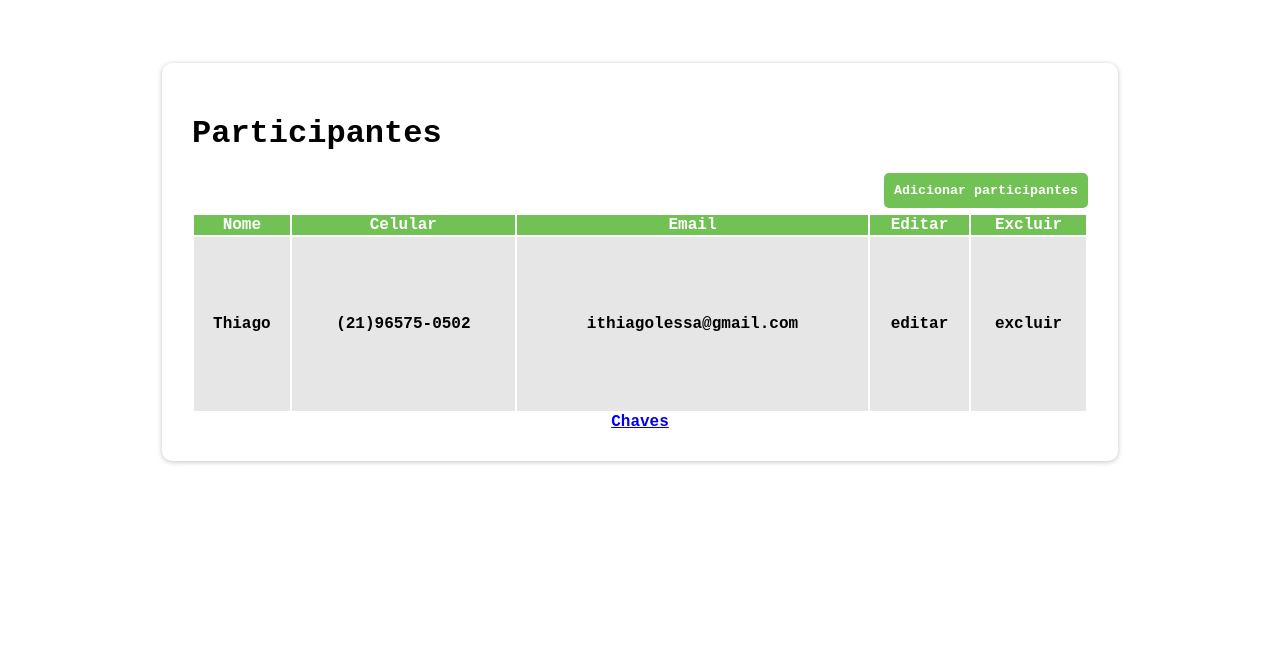
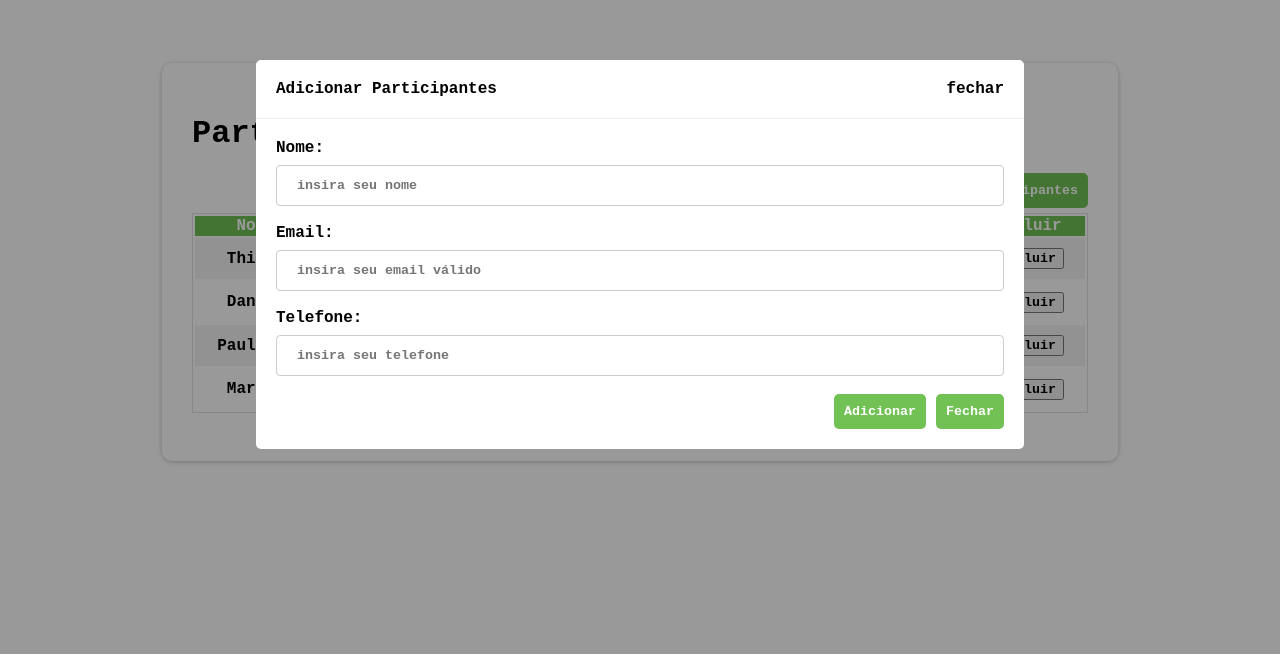
Before and after one commit to iThiagoLessa/torneio-zbra, a React (Create React App) app: page / in a window 1280 px wide. Shown: the part 146-816 px from the top of the page. Built offline with nearby package versions, Linux system fonts and the light colour scheme.

Commit message:
adição de participante

```diff
--- /dev/null
+++ b/src/assets/css/adicionarParticipantes.css
@@ -0,0 +1,68 @@
+.formulario {
+  position: absolute;
+  width: 100%;
+  height: 100%;
+  top: 0;
+  left: 0;
+  background-color: #00000066;
+  display: flex;
+  justify-content: center;
+  align-items: center;
+}
+.formulario div {
+  background-color: white;
+  width: 60%;
+  border-radius: 5px;
+}
+.formulario div header {
+  padding: 20px;
+  border-bottom: 1px solid #ebebeb;
+  display: flex;
+  justify-content: space-between;
+}
+.formulario div form {
+  padding: 20px;
+}
+.formulario div form input {
+  width: 100%;
+  padding: 12px 20px;
+  margin: 8px 0;
+  display: inline-block;
+  border: 1px solid #ccc;
+  border-radius: 4px;
+  box-sizing: border-box;
+}
+.formulario div form input:focus {
+  outline: 1px solid #4fdb21;
+}
+.formulario div form div {
+  display: flex;
+  flex-direction: column;
+  width: 100%;
+  margin-bottom: 10px;
+}
+.formulario div form div label {
+  text-align: left;
+}
+.formulario div form footer {
+  display: flex;
+  justify-content: flex-end;
+}
+.formulario div form footer button {
+  margin-left: 10px;
+  cursor: pointer;
+  background-color: #71c155;
+  color: white;
+  border: 0;
+  padding: 10px;
+  border-radius: 5px;
+}
+.formulario div form footer button:hover {
+  background-color: #55a739;
+}
+.formulario div form footer button:focus {
+  outline: none;
+  outline-width: 0;
+}
+
+/*# sourceMappingURL=adicionarParticipantes.css.map */
--- a/src/assets/css/participantes.css
+++ b/src/assets/css/participantes.css
@@ -2,17 +2,17 @@
   width: 100%;
   height: 200px;
   padding: 0;
+  border: 1px solid #e0e0e0;
 }
 .content table thead {
   background-color: #71c155;
   color: white;
 }
-.content table tbody {
-  background-color: gray;
+.content table tbody tr:nth-child(odd) {
+  background-color: #f2f2f2;
 }
 .content table tbody td {
   padding: 0;
-  background-color: #e6e6e6;
 }
 .content .add {
   display: flex;
@@ -30,5 +30,9 @@
 .content .add button:hover {
   background-color: #55a739;
 }
+.content .add button:focus {
+  outline: none;
+  outline-width: 0;
+}
 
 /*# sourceMappingURL=participantes.css.map */
--- /dev/null
+++ b/src/assets/sass/adicionarParticipantes.scss
@@ -0,0 +1,67 @@
+$primary-back-color: #71c155;
+.formulario {
+    position: absolute;
+    width: 100%;
+    height: 100%;
+    top: 0;
+    left: 0;
+    background-color: #00000066;
+    display: flex;
+    justify-content: center;
+    align-items: center;
+    div {
+        background-color: white;
+        width: 60%;
+        border-radius: 5px;
+        header {
+            padding: 20px;
+            border-bottom: 1px solid rgb(235, 235, 235);
+            display: flex;
+            justify-content: space-between;
+        }
+        form {
+            padding: 20px;
+            input {
+                width: 100%;
+                padding: 12px 20px;
+                margin: 8px 0;
+                display: inline-block;
+                border: 1px solid #ccc;
+                border-radius: 4px;
+                box-sizing: border-box;
+                &:focus {
+                    outline: 1px solid #4fdb21;
+                }
+            }
+            div {
+                display: flex;
+                flex-direction: column;
+                width: 100%;
+                margin-bottom: 10px;
+                label {
+                    text-align: left;
+                }
+            }
+            footer {
+                display: flex;
+                justify-content: flex-end;
+                button {
+                    margin-left: 10px;
+                    cursor: pointer;
+                    background-color: $primary-back-color;
+                    color: white;
+                    border: 0;
+                    padding: 10px;
+                    border-radius: 5px;
+                    &:hover {
+                        background-color: #55a739;
+                    }
+                    &:focus {
+                        outline: none;
+                        outline-width: 0;
+                    }
+                }
+            }
+        }
+    }
+}
--- a/src/assets/sass/participantes.scss
+++ b/src/assets/sass/participantes.scss
@@ -4,16 +4,18 @@ $primary-back-color: #71c155;
         width  : 100%;
         height : 200px;
         padding: 0;
+        border: 1px solid #e0e0e0;
         thead {
             background-color: $primary-back-color;
             color           : white;
         }
         tbody {
-            background-color: gray;
+            tr:nth-child(odd) {
+                background-color: #f2f2f2;
+            }
         }
         tbody td {
             padding         : 0;
-            background-color: #e6e6e6;
         }
     }
     .add {
@@ -30,6 +32,10 @@ $primary-back-color: #71c155;
             &:hover {
                 background-color: #55a739;
             }
+            &:focus {
+                outline: none;
+                outline-width: 0;
+            }
         }
     }
 }
--- /dev/null
+++ b/src/components/AdicionarParticipantes.jsx
@@ -0,0 +1,55 @@
+import React from "react";
+import "../assets/css/adicionarParticipantes.css";
+
+const AdicionarParticipantes = (props) => {
+console.log(props)
+  const cadastraPessoa = (e) => {
+    e.preventDefault();
+    const form = document.forms.cadastro;
+    const { nome, email, telefone } = form;
+    const participante = {
+        nome: nome.value,
+        email: email.value,
+        telefone: telefone.value
+    }
+    props.setParticipante(participante);
+  };
+  return (
+    <div className="formulario">
+      <div>
+        <header>
+          <span>Adicionar Participantes</span>
+          <span>fechar</span>
+        </header>
+        <form name="cadastro" onSubmit={(e) => cadastraPessoa(e)}>
+          <div>
+            <label>Nome:</label>
+            <input type="text" name="nome" placeholder="insira seu nome" />
+          </div>
+          <div>
+            <label>Email:</label>
+            <input
+              type="Email"
+              name="email"
+              placeholder="insira seu email válido"
+            />
+          </div>
+          <div>
+            <label>Telefone:</label>
+            <input
+              type="number"
+              name="telefone"
+              placeholder="insira seu telefone"
+            />
+          </div>
+          <footer>
+            <button>Adicionar</button>
+            <button>Fechar</button>
+          </footer>
+        </form>
+      </div>
+    </div>
+  );
+};
+
+export default AdicionarParticipantes;
--- /dev/null
+++ b/src/components/Tabela.jsx
@@ -0,0 +1,50 @@
+import React from "react";
+
+const Tabela = (props) => {
+  return (
+    <table className="tabela">
+      <thead>
+        <tr>
+          <th>Nome</th>
+          <th>Celular</th>
+          <th>Email</th>
+          <th>Editar</th>
+          <th>Excluir</th>
+        </tr>
+      </thead>
+      <tbody>
+        <tr>
+          <td>Thiago</td>
+          <td>(21)96575-0502</td>
+          <td>ithiagolessa@gmail.com</td>
+          <td><button>Editar</button></td>
+          <td><button>Excluir</button></td>
+        </tr>
+        <tr>
+          <td>Danyel</td>
+          <td>(21)96575-0502</td>
+          <td>ithiagolessa@gmail.com</td>
+          <td><button>Editar</button></td>
+          <td><button>Excluir</button></td>
+        </tr>
+        <tr>
+          <td>Paulinho</td>
+          <td>(21)96575-0502</td>
+          <td>ithiagolessa@gmail.com</td>
+          <td><button>Editar</button></td>
+          <td><button>Excluir</button></td>
+        </tr>
+        <tr>
+          <td>Marcos</td>
+          <td>(21)96575-0502</td>
+          <td>ithiagolessa@gmail.com</td>
+          <td><button>Editar</button></td>
+          <td><button>Excluir</button></td>
+        </tr>
+      </tbody>
+    </table>
+  );
+};
+
+
+export default Tabela;
--- a/src/views/App.jsx
+++ b/src/views/App.jsx
@@ -7,13 +7,39 @@ import NotFound from "./NotFound";
 import "../assets/css/index.css";
 
 class App extends Component {
+  constructor() {
+    super();
+    this.setReload = this.setReload.bind(this);
+    this.setParticipante = this.setParticipante.bind(this);
+    this.state = {
+      reload: 0,
+      participantes: []
+    }
+  }
+  componentDidMount() {
+    if(this.state.reload === 1) {
+      this.setState({
+        reload: 0
+      });
+    }
+  }
+  setReload(valor){
+    this.setState({reload: valor})
+  }
+  setParticipante(participantes) {
+    const novoParticipante = [...this.state.participantes, participantes];
+    const novoArray = {
+      participantes: novoParticipante
+    }
+    this.setState(novoArray);
+  }
   render() {
     return (
       <div className="app">
         <Router>
             <Switch>
                 <Route exact path="/">
-                    <Participantes />
+                    <Participantes setParticipante={this.setParticipante} participantes={this.state.participantes} setReload={this.setReload} reload={this.state.reload} />
                 </Route>
                 <Route path="/chave">
                     <Chave />
--- a/src/views/Participantes.jsx
+++ b/src/views/Participantes.jsx
@@ -1,6 +1,8 @@
 import React from "react";
 import { Link } from "react-router-dom";
 import "../assets/css/participantes.css";
+import Tabela from "../components/Tabela";
+import AdicionarParticipantes from "../components/AdicionarParticipantes";
 
 const Participantes = (props) => {
   return (
@@ -9,26 +11,8 @@ const Participantes = (props) => {
       <div className="add">
         <button>Adicionar participantes</button>
       </div>
-      <table className="tabela">
-        <thead>
-          <tr>
-            <th>Nome</th>
-            <th>Celular</th>
-            <th>Email</th>
-            <th>Editar</th>
-            <th>Excluir</th>
-          </tr>
-        </thead>
-        <tbody>
-          <tr>
-            <td>Thiago</td>
-            <td>(21)96575-0502</td>
-            <td>ithiagolessa@gmail.com</td>
-            <td>editar</td>
-            <td>excluir</td>
-          </tr>
-        </tbody>
-      </table>
+      <Tabela />
+      <AdicionarParticipantes participantes={props.participantes} setParticipante={props.setParticipante} setReload={props.setReload} reload={props.reload} />
       <Link to="/chave">Chaves</Link>
     </div>
   );
```
Also changed, not shown: 2 other files (tests, documents, lock files or other folders).
